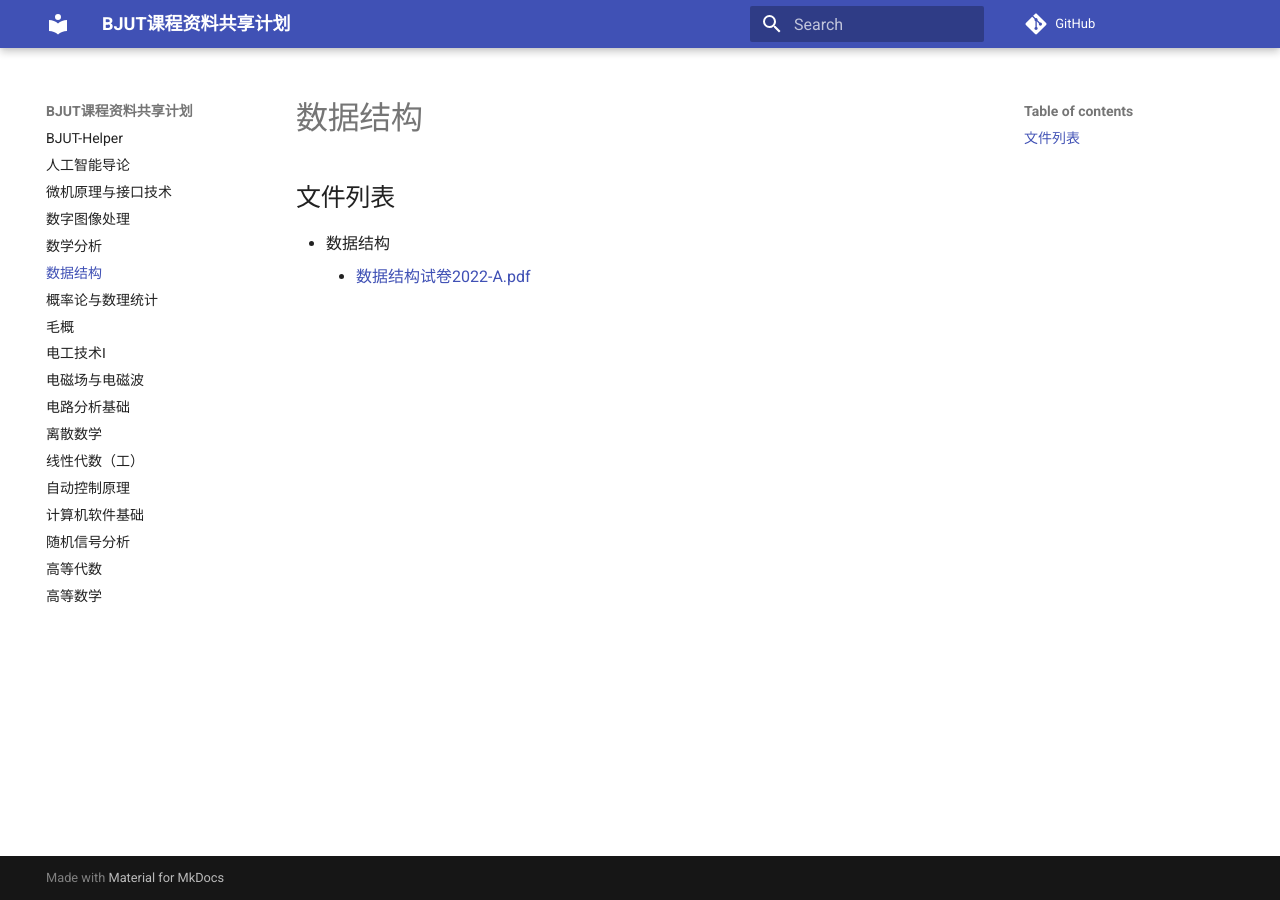
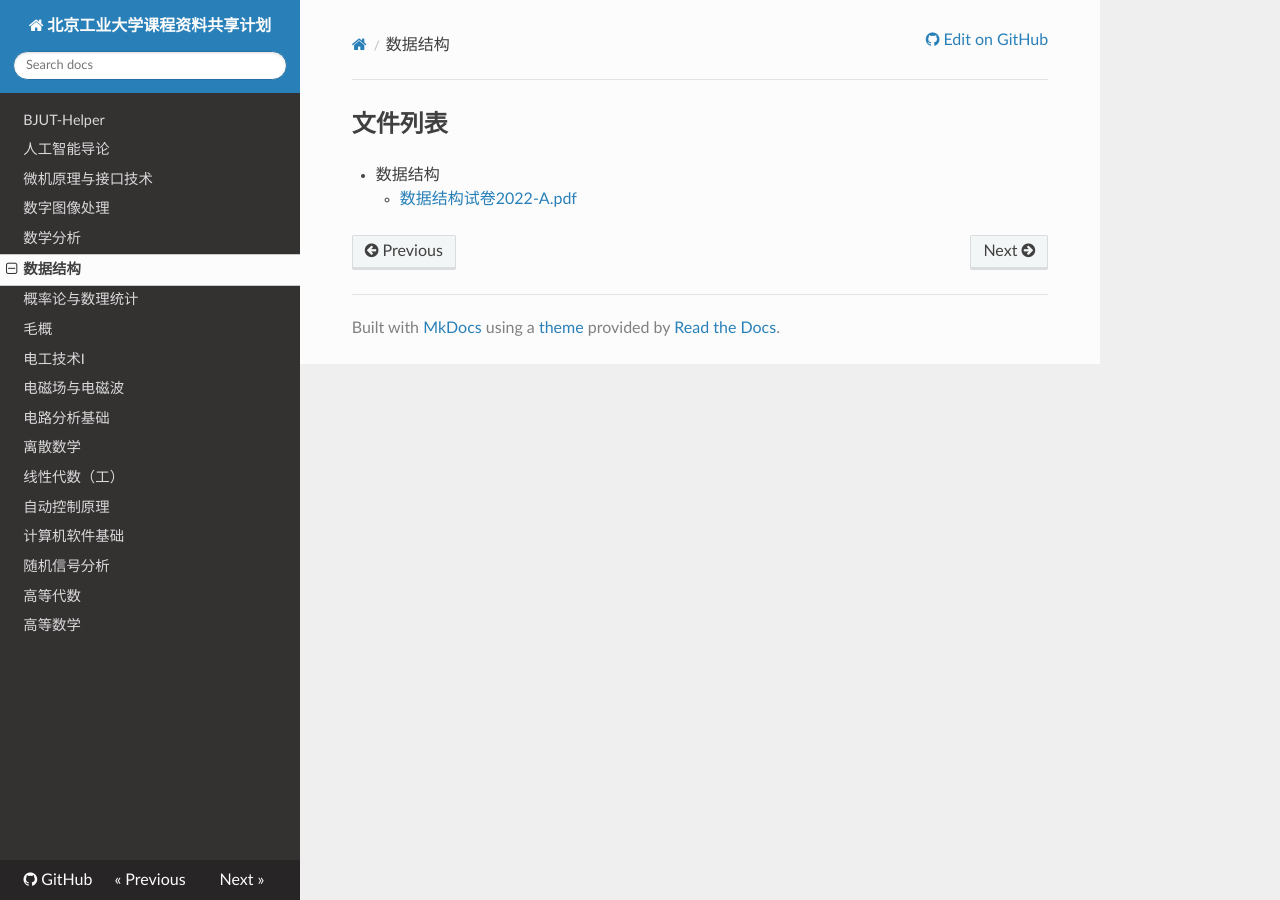
Before and after one commit to bjut-swift/BJUT-Helper, an MkDocs documentation site: the page built from docs/数据结构.md, in a window 1280 px wide. Built offline with MkDocs 1.6.1, drawn with Linux system fonts in a browser that asks for light colours; nearby versions of some CDN libraries; comment, search, counter and statistics services are not loaded.

Commit message:
update theme

```diff
--- a/mkdocs.yml
+++ b/mkdocs.yml
@@ -1,4 +1,4 @@
-site_name: BJUT课程资料共享计划
+site_name: 北京工业大学课程资料共享计划
 theme:
-  name: material
+  name: readthedocs
 repo_url: https://github.com/Nagi-ovo/BJUT-Helper
```
